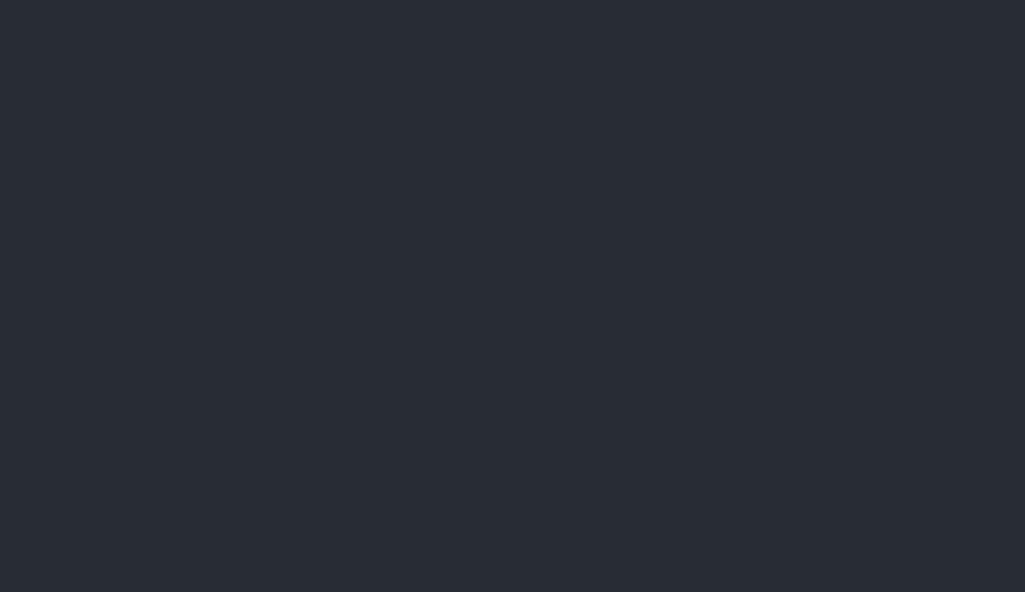
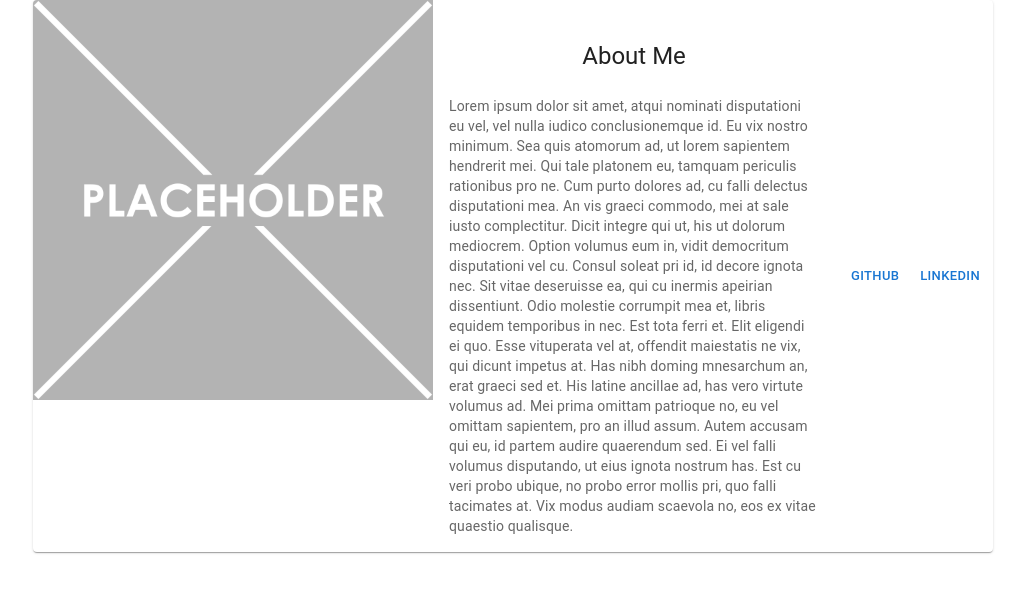
Before and after one commit to jenmlucas/react-portfolio, a React (Create React App) app: page / in a window 1280 px wide. Shown: the top 592 px of the page, without its empty margins (127-1152 px from the left). Built offline with nearby package versions, Linux system fonts and the light colour scheme.

Commit message:
added about me card

```diff
--- a/package.json
+++ b/package.json
@@ -3,6 +3,9 @@
   "version": "0.1.0",
   "private": true,
   "dependencies": {
+    "@emotion/react": "^11.7.1",
+    "@emotion/styled": "^11.6.0",
+    "@mui/material": "^5.3.1",
     "@testing-library/jest-dom": "^5.16.1",
     "@testing-library/react": "^12.1.2",
     "@testing-library/user-event": "^13.5.0",
--- a/src/App.js
+++ b/src/App.js
@@ -1,12 +1,14 @@
-import './App.css';
+import "./App.css";
+import About from "./components/About/About";
 
 function App() {
   return (
-    <div className="App">
-      <header className="App-header">
-      </header>
-    </div>
+  <div>
+      <main>
+        <About></About>
+      </main>
+  </div>
   );
-}
+};
 
 export default App;
--- /dev/null
+++ b/src/components/About/About.js
@@ -0,0 +1,54 @@
+import React from "react";
+import placeholder from "../../assets/images/me/placeholder.png";
+import Card from "@mui/material/Card";
+import CardActions from "@mui/material/CardActions";
+import CardContent from "@mui/material/CardContent";
+import CardMedia from "@mui/material/CardMedia";
+import Button from "@mui/material/Button";
+import Typography from "@mui/material/Typography";
+
+
+function About() {
+
+  return (
+    <Card  Box sx={{ display: 'flex', ml: 20, mr: 20 }}>
+      <CardMedia
+        component="img"
+        height="400"
+        image={placeholder}
+        alt="me"
+        />
+        <CardContent>
+          <Typography gutterBottom variant="h5" component="div" Box sx={{ textAlign: 'center', m: 3 }}>
+            About Me
+          </Typography>
+          <Typography variant="body2" color="text.secondary">
+            Lorem ipsum dolor sit amet, atqui nominati disputationi eu vel, vel
+            nulla iudico conclusionemque id. Eu vix nostro minimum. Sea quis
+            atomorum ad, ut lorem sapientem hendrerit mei. Qui tale platonem eu,
+            tamquam periculis rationibus pro ne. Cum purto dolores ad, cu falli
+            delectus disputationi mea. An vis graeci commodo, mei at sale iusto
+            complectitur. Dicit integre qui ut, his ut dolorum mediocrem. Option
+            volumus eum in, vidit democritum disputationi vel cu. Consul soleat
+            pri id, id decore ignota nec. Sit vitae deseruisse ea, qui cu inermis
+            apeirian dissentiunt. Odio molestie corrumpit mea et, libris equidem
+            temporibus in nec. Est tota ferri et. Elit eligendi ei quo. Esse
+            vituperata vel at, offendit maiestatis ne vix, qui dicunt impetus at.
+            Has nibh doming mnesarchum an, erat graeci sed et. His latine ancillae
+            ad, has vero virtute volumus ad. Mei prima omittam patrioque no, eu
+            vel omittam sapientem, pro an illud assum. Autem accusam qui eu, id
+            partem audire quaerendum sed. Ei vel falli volumus disputando, ut eius
+            ignota nostrum has. Est cu veri probo ubique, no probo error mollis
+            pri, quo falli tacimates at. Vix modus audiam scaevola no, eos ex
+            vitae quaestio qualisque.
+          </Typography>
+        </CardContent>
+        <CardActions>
+          <Button href="https://github.com/jenmlucas" target= "blank" size="small">Github</Button>
+          <Button href="https://www.linkedin.com/in/jennifer-lucas-478599218/" target= "blank" size="small">LinkedIN</Button>
+        </CardActions>
+      </Card>
+  );
+}
+
+export default About;
```
Also changed, not shown: src/assets/images/me/placeholder.png (added), 1 other file (tests, documents, lock files or other folders).
